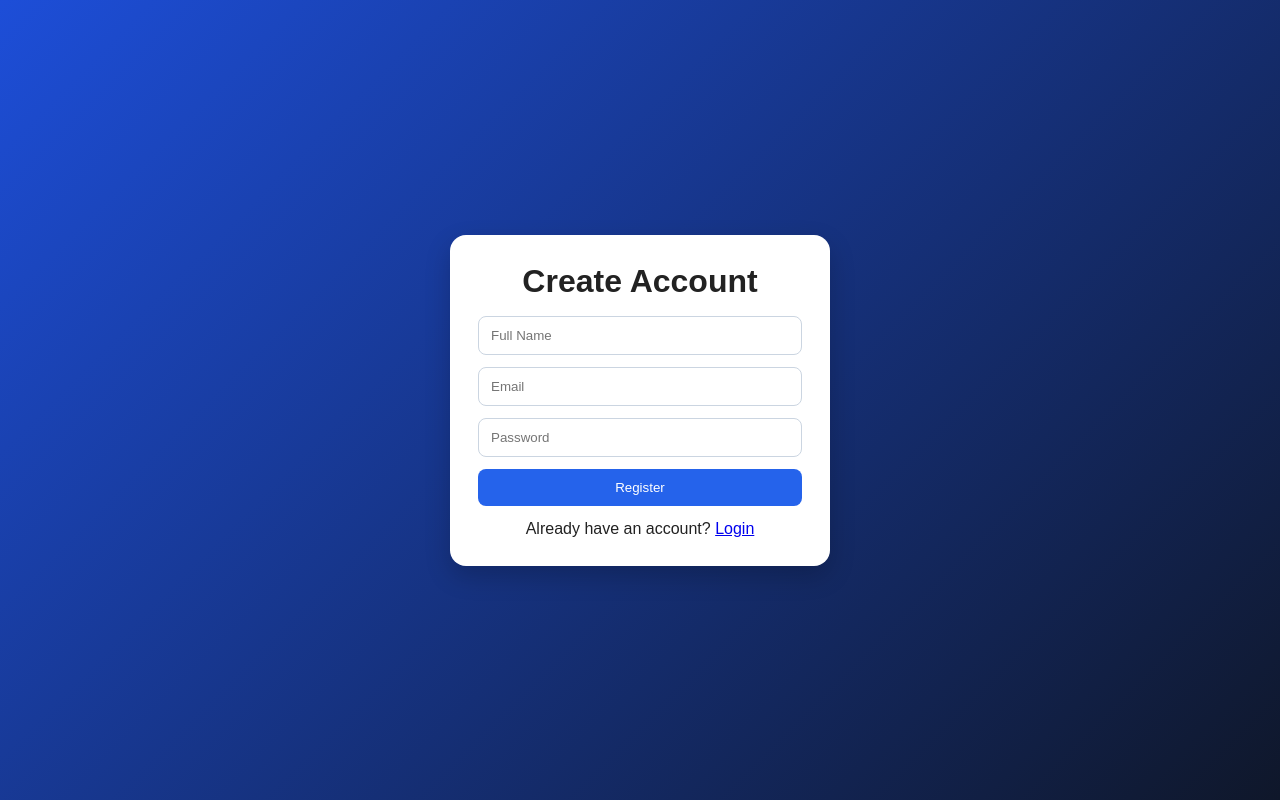
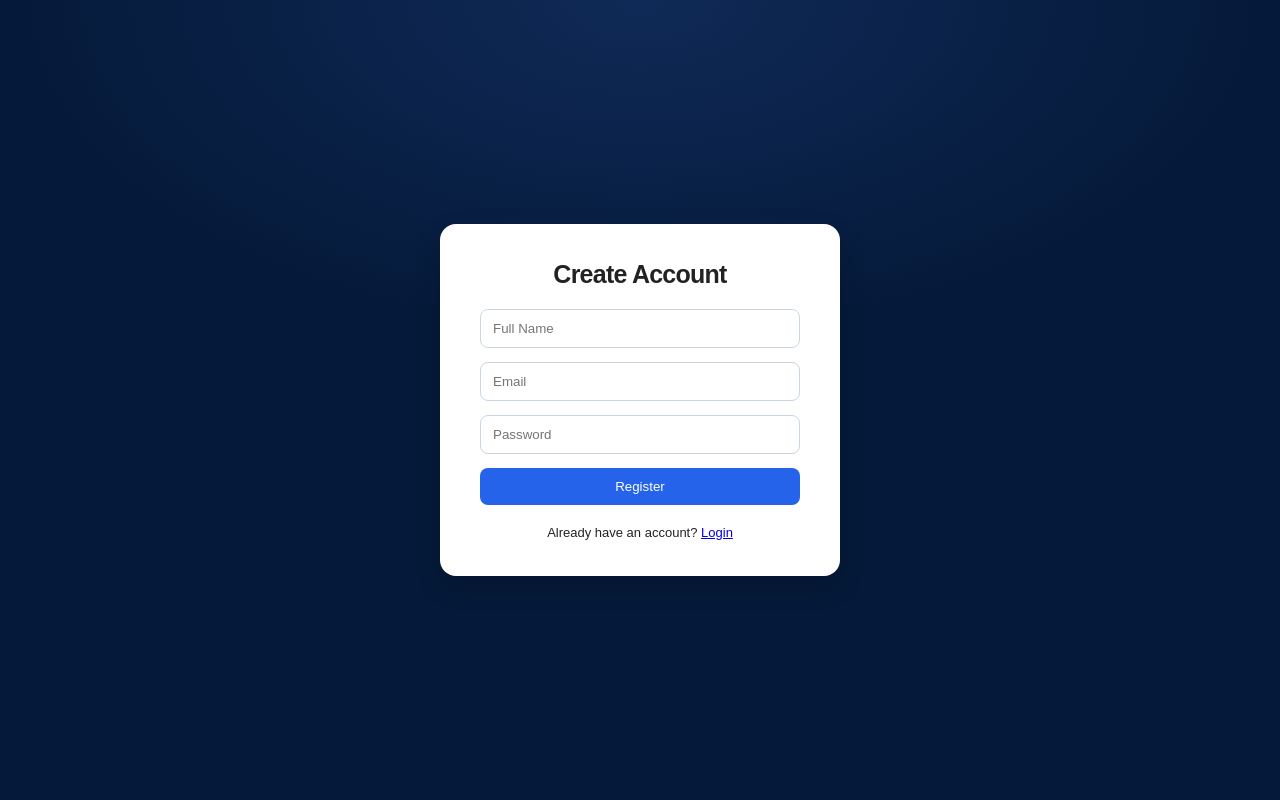
Before and after one commit to rahat1517/WebTechProject, a PHP site: page /register.php in a window 1280 px wide. Run offline with PHP 8.4, Linux system fonts and the light colour scheme; data comes from the database, SQL or seed files in the repository.

Commit message:
Update style.css

```diff
--- a/assets/style.css
+++ b/assets/style.css
@@ -1,3 +1,11 @@
+@import url('https://fonts.googleapis.com/css2?family=DM+Sans:opsz,wght@9..40,300;9..40,400;9..40,500;9..40,600&family=DM+Mono:wght@400;500&display=swap');
+
+:root{
+    --bg: #f8f9fc;
+    --surface: #ffffff;
+    --surface-2: #f1f4f9;
+}
+
 * {
     margin: 0;
     padding: 0;
@@ -7,6 +15,8 @@
 body {
     background: #f4f6fb;
     color: #222;
+    font-family: 'DM Sans',sans-serif;
+
 }
 .app {
     display: flex;
@@ -108,26 +118,30 @@ table th {
     justify-content: center;
     align-items: center;
     min-height: 100vh;
-    background: linear-gradient(135deg, #1d4ed8, #0f172a);
+    background: radial-gradient(ellipse 70% 60% at 50% 0%, rgba(65, 114, 219, 0.18) 0%, transparent 70%), #051a3a;
 }
 .auth-card {
-    width: 380px;
-    background: white;
-    padding: 28px;
+    width: 400px;
+    background: var(--surface);
+    padding: 36px 40px;
     border-radius: 16px;
     box-shadow: 0 10px 26px rgba(0,0,0,0.2);
 }
 .auth-card h1 {
     text-align: center;
-    margin-bottom: 16px;
+    font-size: 25px;
+    font-weight: 600;
+    letter-spacing: -0.03em;
+    margin-bottom: 6px;
 }
 .auth-card form {
     display: grid;
-    gap: 12px;
+    gap: 14px;
 }
 .auth-card p {
     text-align: center;
-    margin-top: 14px;
+    margin-top: 20px;
+    font-size: 13px;
 }
 .info {
     margin-bottom: 10px;
```
